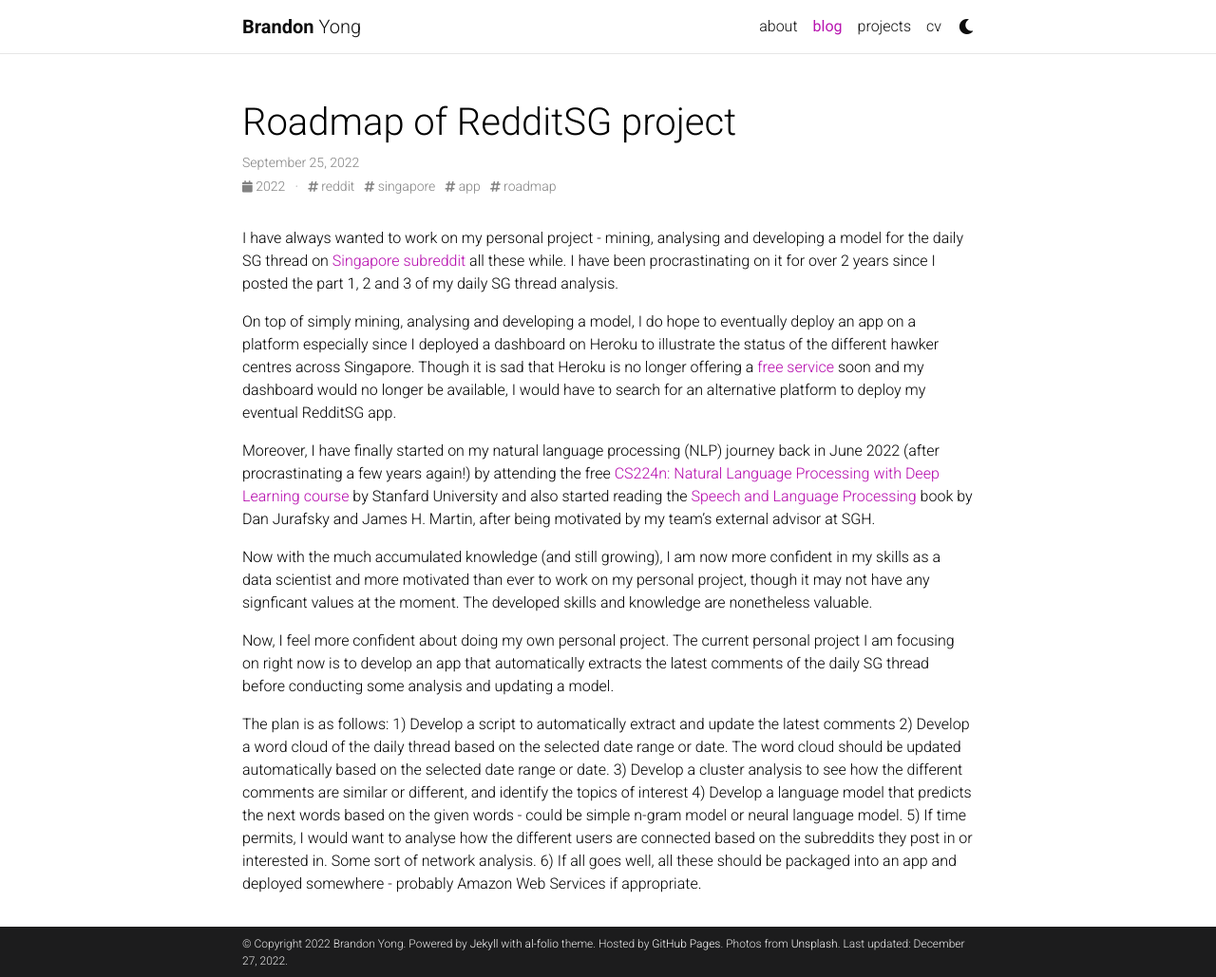
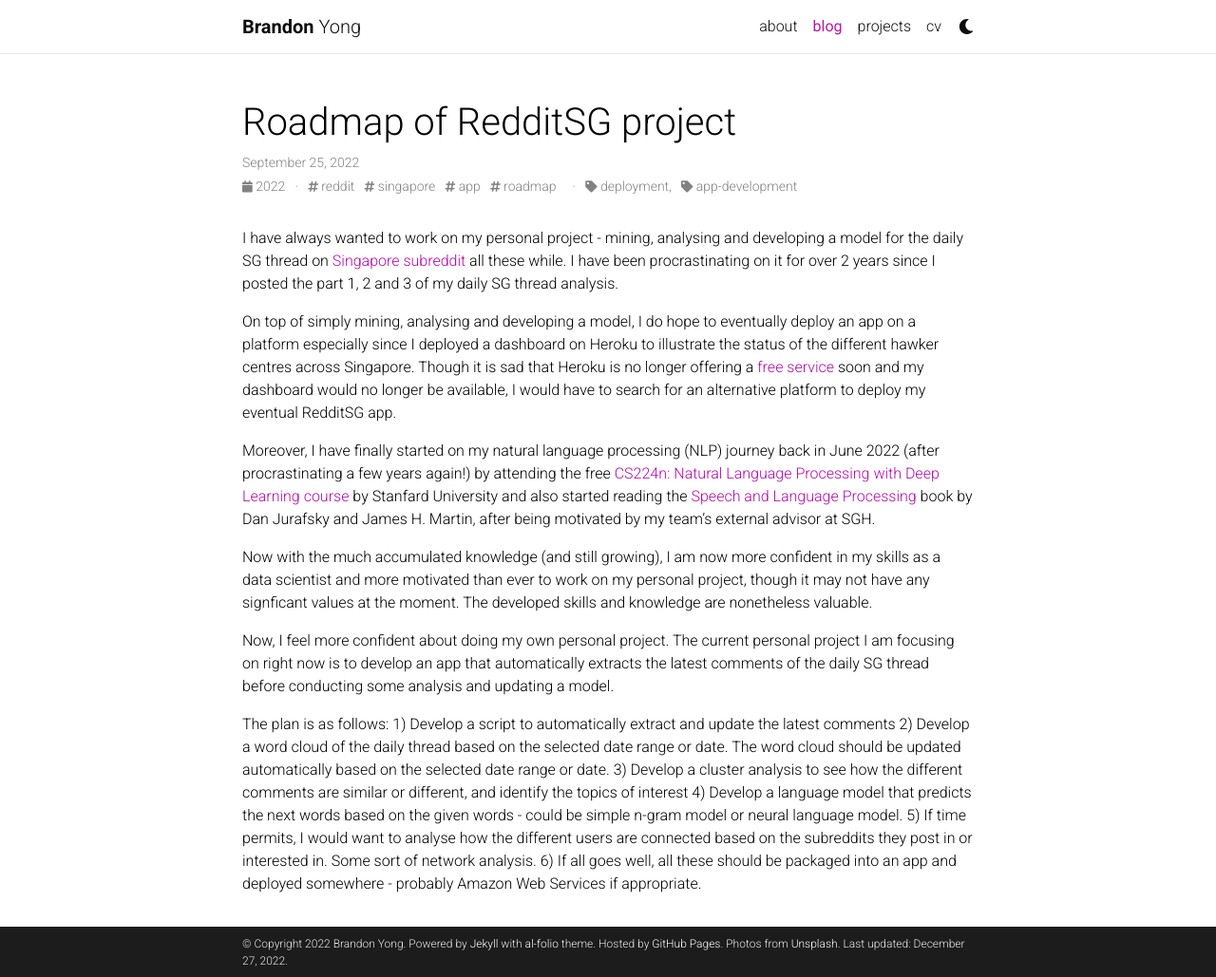
Before and after one commit to brandonyongys/brandonyongys.github.io, a Jekyll site: the page built from _posts/2022-09-25-Roadmap-of-RedditSG-project.md, in a window 1280 px wide and 1029 px high. Shown: the whole window at 95% size. Built offline with Jekyll 4.4.1, drawn with Linux system fonts in a browser that asks for light colours; comment, search, counter and statistics services are not loaded; a style sheet for code colours, icons or effects is not loaded.

Commit message:
Updated redditsg roadmap

```diff
--- a/_posts/2022-09-25-Roadmap-of-RedditSG-project.md
+++ b/_posts/2022-09-25-Roadmap-of-RedditSG-project.md
@@ -4,6 +4,9 @@ title: Roadmap of RedditSG project
 tags: [reddit, singapore, app, roadmap]
 comments: true
 published: true
+
+date:   2022-09-25
+categories: deployment, app-development
 ---
 
 I have always wanted to work on my personal project - mining, analysing and developing a model for the daily SG thread on [Singapore subreddit](https://old.reddit.com/r/singapore/) all these while. I have been procrastinating on it for over 2 years since I posted the part 1, 2 and 3 of my daily SG thread analysis.
```
